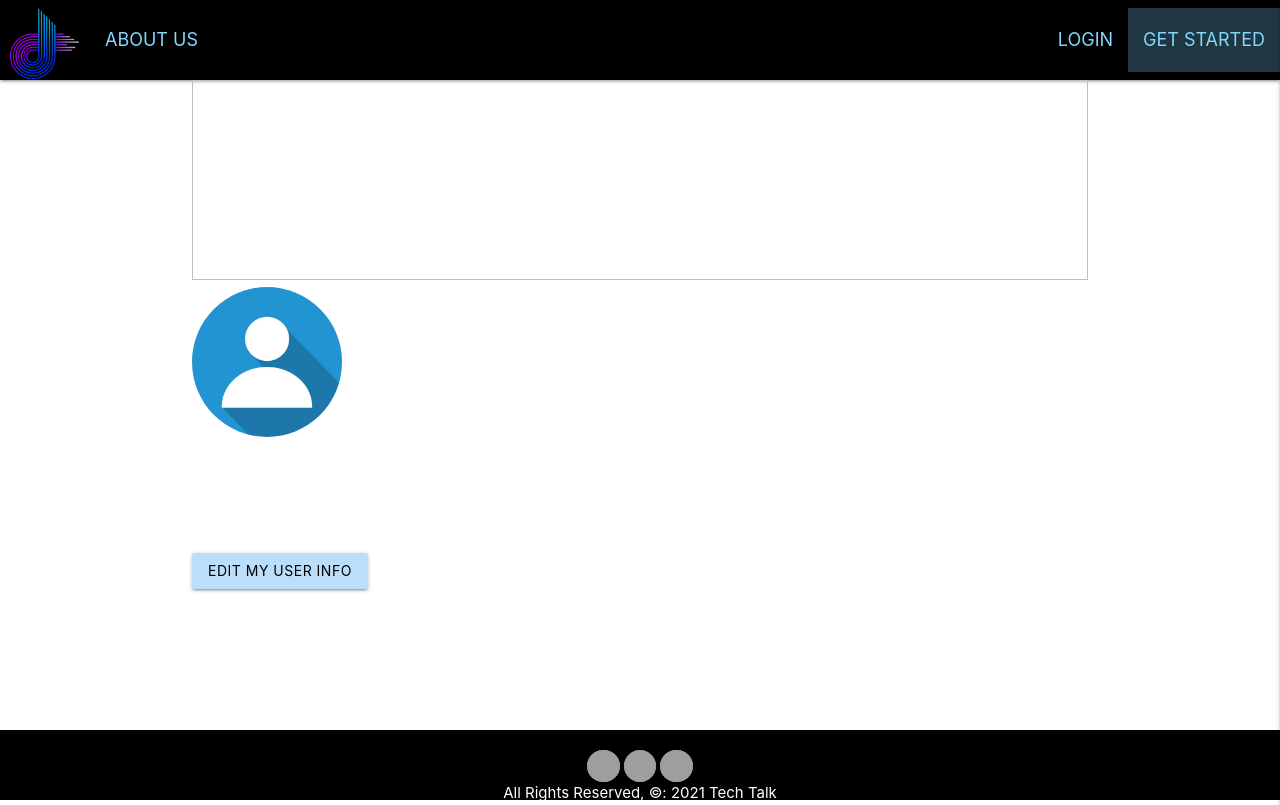
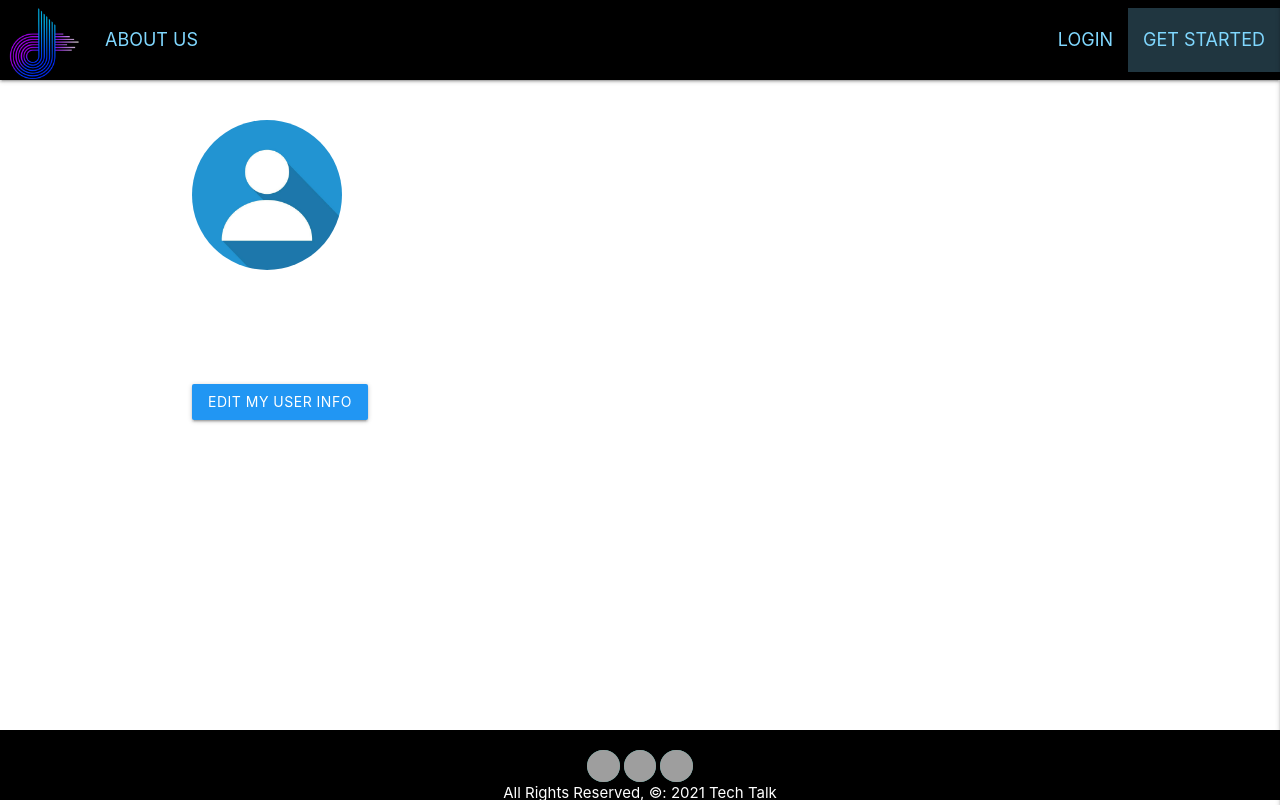
Before and after one commit to polina-g/tech-talk-v2, a Django app: page /members/profile/ in a window 1280 px wide. Run offline with Django 3.2, Linux system fonts and the light colour scheme; parts of the project's set-up code (start-up, migrations or seed data) failed here and were passed over; grey boxes are pictures that could not be loaded.

Commit message:
wip: styles profile page

```diff
--- a/members/templates/authenticate/profile.html
+++ b/members/templates/authenticate/profile.html
@@ -7,40 +7,47 @@
 <body>
 <div class="container">
     {{ page_user }}
-    <div class="col-md-10">
+    <div class="col s12 m12">
+        {% if user.profile.profile_background_pic %}
             <img src=" {{ user.profile.profile_background_pic }}" width=100% height=200>
-            <div class="card-body">
-                <img src="{{ user.profile.profile_url|default:'/static/images/default_profile_pic.jpeg'  }}" width=150 height=150 style="border-radius: 50% ">
-                    <h1>{{ user.username}} </h1>
-                    <h5 class="card-title">
+        {% endif %}
 
-                    <p class="card-text">
+        <div class="card-horizontal">
+            <div class="card-image">
+                <img src="{{ user.profile.profile_url|default:'/static/images/default_profile_pic.jpeg'  }}" width=150 height=150 style="border-radius: 50%; margin-top: 40px;">
+            </div>
+            <div class="card-stacked">
+                <div class="card-content">
+                    <div class="card-title">
+                        <h1>{{ user.username}} </h1>
+                    </div>
                     <h5>{{ user.profile.bio}} </h5>
-                    <br/>
-
                     <p class="text-muted">
                     {% if user.profile.website_url %}
                         <a href="{{ user.profile.website_url }}" target="_blank"> Website</a>
                     {% endif %}
+
                     {% if user.profile.linkedin_url %}
                         <a href="{{ user.profile.linkedin_url }}"target="_blank"> LinkedIn</a>
                     {% endif %}
+
                     {% if user.profile.twitter_url %}
                         <a href="{{ user.profile.twitter_url }}"target="_blank"> Twitter</a>
                     {% endif %}
+
                     {% if user.profile.youtube_url %}
                         <a href="{{ user.profile.youtube_url }}"target="_blank"> Youtube</a>
                     {% endif %}
-                  </p>
-            </p>
-        </h5>
+                    </p>
+                </div>
+            </div>
+        </div>
     </div>
-</div>
 <br/>
 <br/>
 
 
-<a href="{% url 'members_urls:edit_profile' %}" class="btn blue lighten-4 black-text">Edit My User Info</a>
+<a href="{% url 'members_urls:edit_profile' %}" class="form-button btn blue white-text">Edit My User Info</a>
 </body>
 </html>
 </div>
```
